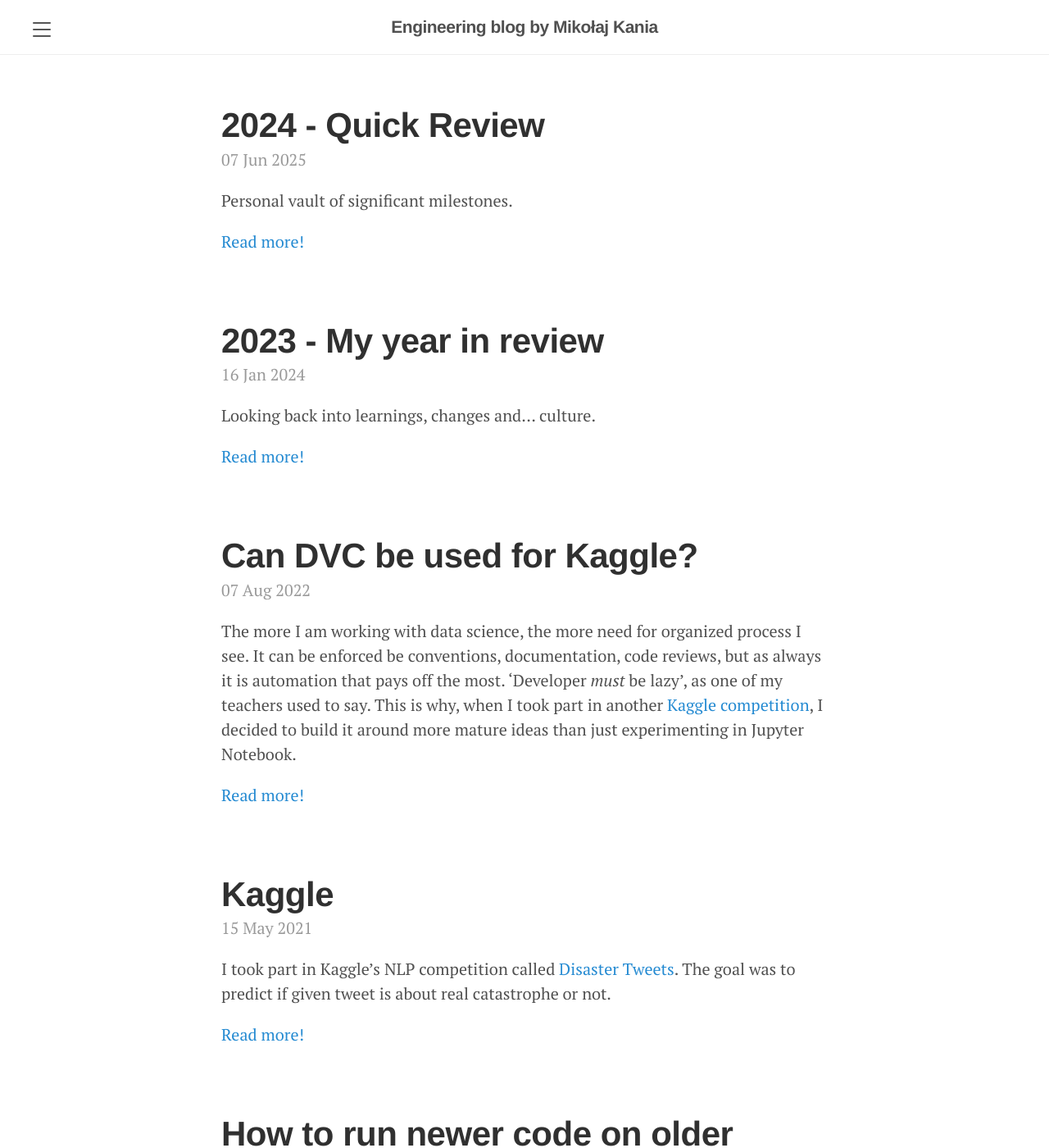
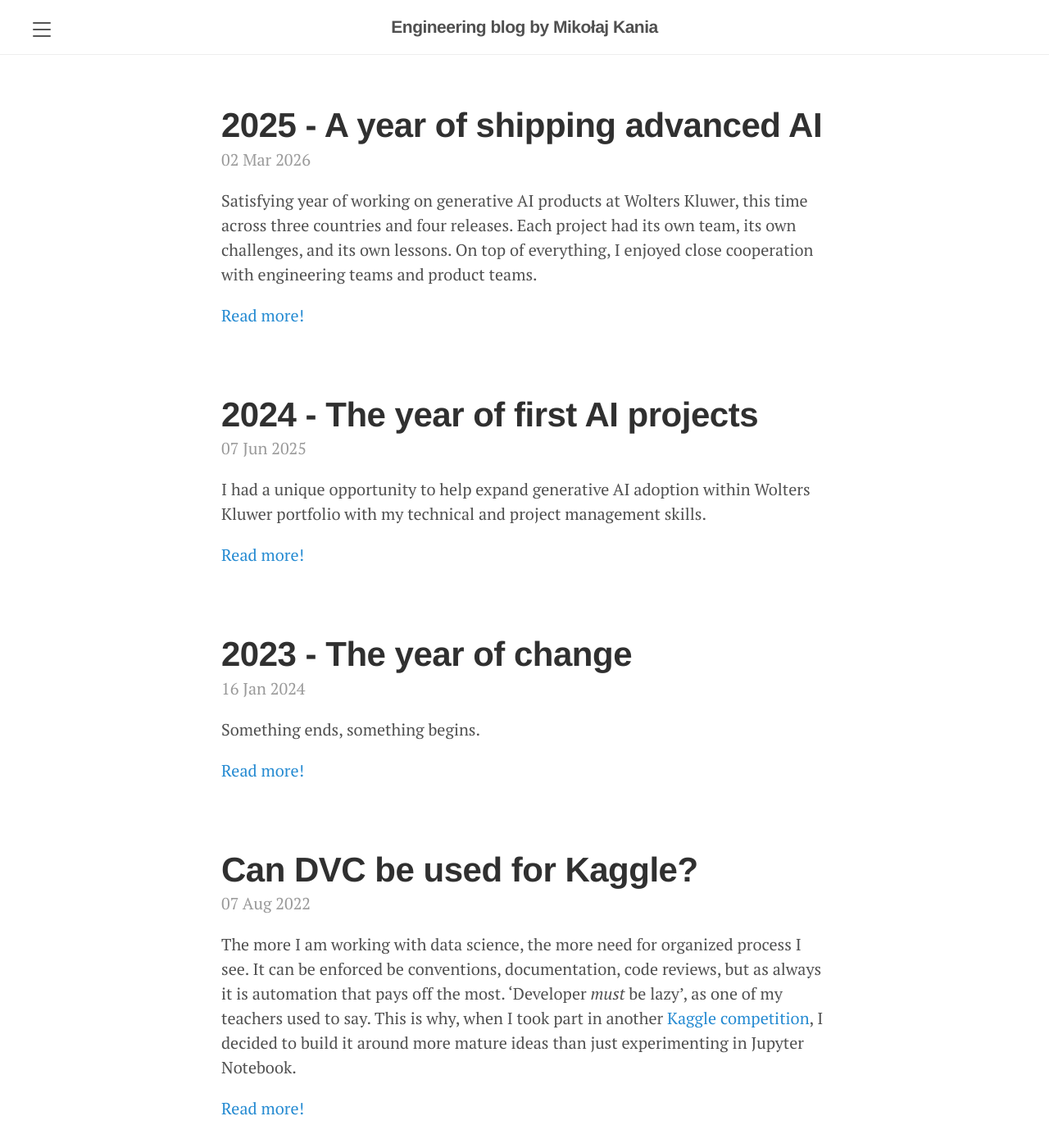
Before and after one commit to mikolajkania/mikolajkania.github.io, a Jekyll site: the page built from index.html, in a window 1280 px wide and 1400 px high. Shown: the whole window at 82% size. Built offline with Jekyll 4.4.1, drawn with Linux system fonts in a browser that asks for light colours; the list of posts is cut into pages by our own code; some of the changed text lies outside the part shown.

Commit message:
2025 in review, newer bundler and refresh of previous reviews

```diff
--- a/_posts/2024-01-16-year-in-review.md
+++ b/_posts/2024-01-16-year-in-review.md
@@ -1,9 +1,9 @@
 ---
 layout: post
-title: 2023 - My year in review
+title: 2023 - The year of change
 ---
 
-Looking back into learnings, changes and... culture.
+Something ends, something begins.
 
 <!--excerpt-->
 
--- a/_posts/2025-06-07-2024-quick-review.md
+++ b/_posts/2025-06-07-2024-quick-review.md
@@ -1,15 +1,15 @@
 ---
 layout: post
-title: 2024 - Quick Review
+title: 2024 - The year of first AI projects
 ---
 
-Personal vault of significant milestones.
+I had a unique opportunity to help expand generative AI adoption within Wolters Kluwer portfolio with my technical and project management skills.
 
 <!--excerpt-->
 
 ## Responding to market demand with generative AI releases
 
-I had a unique opportunity to help expanding generative AI adoption within Wolters Kluwer portfolio with my technical and project management skills. This included:
+Projects I worked on included:
 
 Question-answering system and interactive chat with selected documents for [VitalLaw AI (USA)](https://www.wolterskluwer.com/en/solutions/vitallaw-law-firms/ai)
 
--- /dev/null
+++ b/_posts/2026-03-02-year-in-review.md
@@ -0,0 +1,50 @@
+---
+layout: post
+title: 2025 - A year of shipping advanced AI
+---
+
+Satisfying year of working on generative AI products at Wolters Kluwer, this time across three countries and four releases. Each project had its own team, its own challenges, and its own lessons. On top of everything, I enjoyed close cooperation with engineering teams and product teams.
+
+<!--excerpt-->
+
+# Four AI releases
+
+**1. [VitalLaw Expert AI](https://www.wolterskluwer.com/en/solutions/vitallaw-law-firms/ai) — conversational search (USA).** Building on the foundation from the previous year, the product expanded with a conversational AI feature that lets legal professionals query primary law and expert commentary through natural language. A big part of my involvement was building a proper evaluation layer — getting the right datasets and making sure improvements were technically measurable rather than just subjective.
+
+**2. [One Expert AI](https://www.wolterskluwer.com/it-it/solutions/one-ai) — generative AI for professionals (Italy).** One business unit, but in practice something closer to three sometimes overlapping workstreams: legal, tax, and labour — partially similar, but with different data sources and evaluation datasets, optimisations and stakeholders. On top of that, AI UX features were being developed and integrated into the chat interface. A lot of coordination, but also a staying close to the timelines.
+
+**3. [LEX Expert AI](https://www.wolterskluwer.com/pl-pl/solutions/lex/expert-ai) — specialised legal AI chat (Poland).** Two beta phases, close cooperation with the business side, and a lot of focus on quality. The interesting problems here were around understanding user intent and getting the balance right between primary sources (legislation, rulings) and secondary ones (expert commentary). Working with a very diverse group engineers from multiple teams, proving commitments comes hand in hand with AI expertise for project success.
+
+**4. [LEX Jurisprudential Compass](https://www.wolterskluwer.com/pl-pl/solutions/lex/kompas-orzeczniczy) — auto-summarization (Poland).** My contribution was within the auto-summarization part of this tool, which helps lawyers make sense of a rapidly growing body of court rulings. Relatively smaller to other projects but with a scale potential as across two years also Germany, Czechia and Hungary benefited from similar framework.
+
+
+# Staying close to the technology
+
+**Personal project.** I've been building a side project that combines machine learning and generative AI to create news digests from high-quality sources. It's where I get to make all the calls myself and run experiments without a delivery deadline attached.
+
+**MCP.** Completed the [Model Context Protocol course](https://learn.deeplearning.ai/accomplishments/f417d9e2-775e-4d54-ae31-e86f07c1db47?usp=sharing) from DeepLearning.AI — a useful deep-dive into one of the more practically interesting protocol developments in the AI tooling space.
+
+**Hackathon.** Took part in an internal hackathon and found a real defect in the company's AI platform in the process — one that got fixed within weeks. A good reminder that hands-on engagement with tools, even briefly, surfaces things that reading documentation never would.
+
+**Claude Sonnet 4.5 is a beast** Started the year with GPT being a solid companion for writing isolated code and reading logs for me. When Claude Sonnet 4.5 was released, it was a game-changer. Generating fully working Lambda functions is a single shot, turning experience-based prompts into fully working code was astonishing. It was "GPT-3 wow effect" for me.
+
+
+# Reading, listening, learning
+
+[The Lean Startup](https://www.goodreads.com/book/show/10127019-the-lean-startup) by Eric Ries. Still relevant, maybe more so in the context of AI products where it's tempting to over-build before validating. The build-measure-learn loop is simple advice that's easy to ignore under deadline pressure.
+
+[The Pragmatic Engineer](https://newsletter.pragmaticengineer.com/) by Gergely Orosz remains my most-recommended read in this space. It covers AI's effect on the industry, engineering culture, and the job market in a way that feels grounded rather than hype-driven. Good for staying calibrated.
+
+[Lenny's Podcast](https://www.lennyspodcast.com/) — particularly the episodes on [Shape Up](https://basecamp.com/shapeup). The framing of appetite over estimates and the separation between shaping and building gave me useful language for conversations I was already having. Not a methodology I'd apply wholesale, but the thinking behind it is worth sitting with.
+
+
+# A few observations
+
+**Evaluation is king.** The gap between "looks good in a demo" and "works reliably for users" is where AI projects quietly fail. Securing proper datasets and defining honest metrics is slow, unglamorous work — and exactly the kind of thing that gets skipped when delivery pressure builds up.
+
+**Clarity on direction enables agility, not the opposite.** Fuzzy requirements and leaving key processes undefined don't create room to pivot; they remove the stable ground you need to pivot from. Shape Up's core insight applies: fix the appetite and the problem worth solving, then give the team room to figure out how.
+
+**Translation is a real skill.** Getting the same message to land for an engineering team and a business stakeholder requires more than just simplifying. It's about finding the frame that makes the tradeoff legible to each audience without losing the actual content.
+
+
+Thanks for reading. Let's stay in touch.
```
Also changed, not shown: Gemfile.lock.
